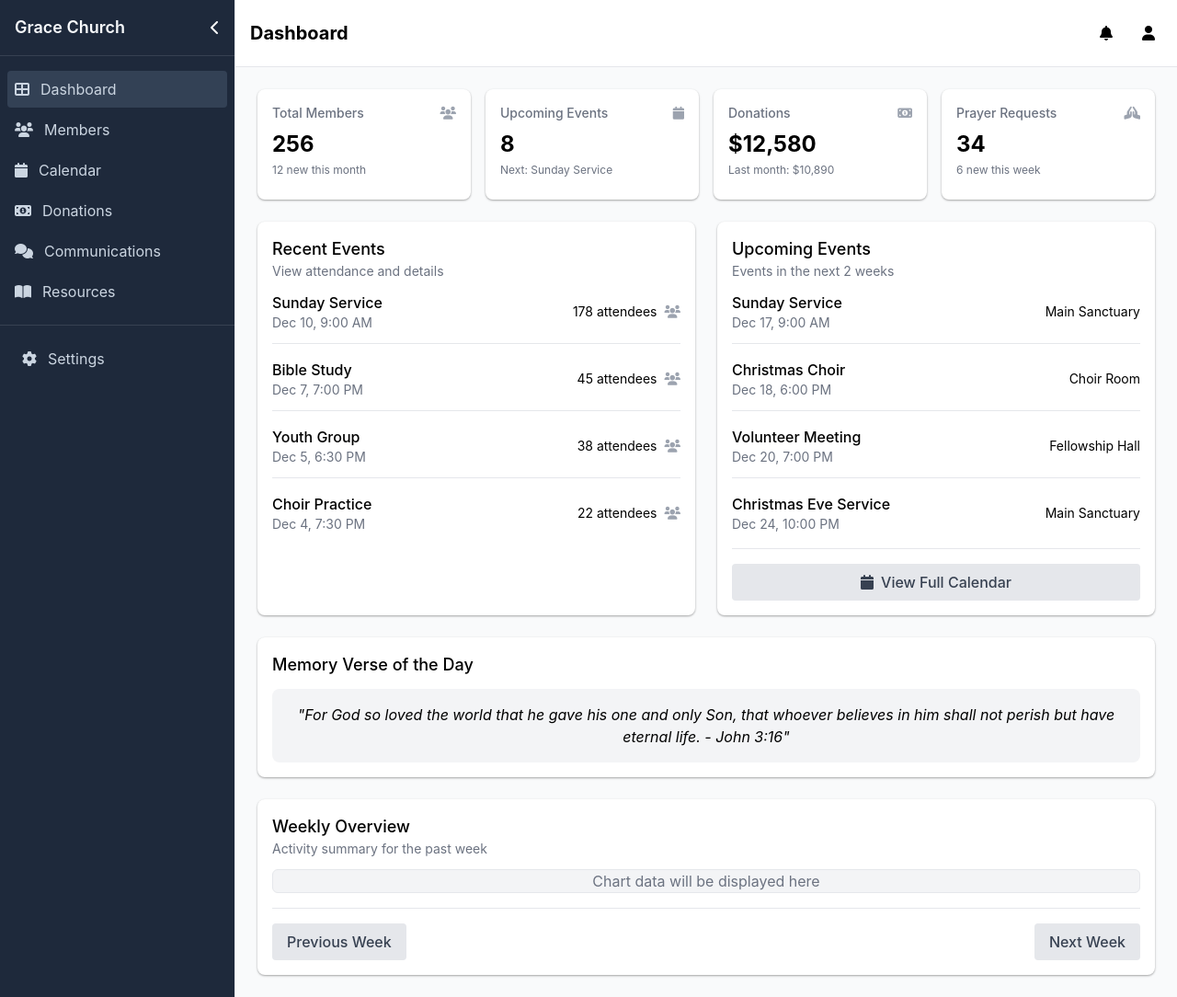
After one commit to t-ed-c/church-managament-system, a PHP site: page /dashboard.php in a window 1280 px wide. The commit adds this page. Shown: the whole page at 92% size. Run offline with PHP 8.4, Linux system fonts and the light colour scheme.

Commit message:
maintenance

```diff
--- /dev/null
+++ b/dashboard.php
@@ -0,0 +1,406 @@
+<!DOCTYPE html>
+<html lang="en">
+<head>
+    <meta charset="UTF-8">
+    <meta name="viewport" content="width=device-width, initial-scale=1.0">
+    <title>Church Dashboard</title>
+    <!-- Tailwind CDN for styling -->
+    <link href="https://cdn.jsdelivr.net/npm/tailwindcss@2.2.19/dist/tailwind.min.css" rel="stylesheet">
+    <!-- Font Awesome for icons -->
+    <link rel="stylesheet" href="https://cdnjs.cloudflare.com/ajax/libs/font-awesome/6.0.0-beta3/css/all.min.css">
+    <style>
+        /* Custom CSS for the dashboard */
+        body {
+            font-family: 'Inter', sans-serif;
+            background-color: #f9fafb;
+            margin: 0;
+            padding: 0;
+        }
+
+        .sidebar {
+            background-color: #1e293b;
+            color: #f8fafc;
+            height: 100vh;
+            transition: width 0.3s ease;
+            overflow-y: auto;
+        }
+
+        .sidebar a {
+            color: #cbd5e1;
+            transition: all 0.2s ease;
+        }
+
+        .sidebar a:hover {
+            background-color: #334155;
+            color: #f8fafc;
+        }
+
+        .sidebar-active {
+            background-color: #334155;
+            color: #f8fafc;
+        }
+
+        .card {
+            background-color: white;
+            border-radius: 0.5rem;
+            box-shadow: 0 1px 3px rgba(0,0,0,0.12), 0 1px 2px rgba(0,0,0,0.24);
+            transition: all 0.3s cubic-bezier(.25,.8,.25,1);
+        }
+
+        .card:hover {
+            box-shadow: 0 14px 28px rgba(0,0,0,0.25), 0 10px 10px rgba(0,0,0,0.22);
+        }
+
+        .stats-card {
+            min-height: 120px;
+        }
+
+        .loader {
+            border: 4px solid #f3f3f3;
+            border-top: 4px solid #3498db;
+            border-radius: 50%;
+            width: 30px;
+            height: 30px;
+            animation: spin 2s linear infinite;
+            margin: 20px auto;
+        }
+
+        @keyframes spin {
+            0% { transform: rotate(0deg); }
+            100% { transform: rotate(360deg); }
+        }
+    </style>
+</head>
+<body>
+    <div class="flex h-screen overflow-hidden">
+        <!-- Sidebar -->
+        <div id="sidebar" class="sidebar w-64 border-r border-gray-200">
+            <div class="p-4 flex items-center justify-between border-b border-gray-700">
+                <div class="font-semibold text-lg">Grace Church</div>
+                <button id="toggleSidebar" class="text-white focus:outline-none">
+                    <i class="fas fa-chevron-left"></i>
+                </button>
+            </div>
+            <nav class="px-2 py-4">
+                <ul class="space-y-1">
+                    <li>
+                        <a href="#" class="flex items-center p-2 rounded sidebar-active">
+                            <i class="fas fa-th-large"></i>
+                            <span class="ml-3">Dashboard</span>
+                        </a>
+                    </li>
+                    <li>
+                        <a href="#" class="flex items-center p-2 rounded hover:bg-sidebar-accent">
+                            <i class="fas fa-users"></i>
+                            <span class="ml-3">Members</span>
+                        </a>
+                    </li>
+                    <li>
+                        <a href="#" class="flex items-center p-2 rounded hover:bg-sidebar-accent">
+                            <i class="fas fa-calendar"></i>
+                            <span class="ml-3">Calendar</span>
+                        </a>
+                    </li>
+                    <li>
+                        <a href="#" class="flex items-center p-2 rounded hover:bg-sidebar-accent">
+                            <i class="fas fa-money-bill-alt"></i>
+                            <span class="ml-3">Donations</span>
+                        </a>
+                    </li>
+                    <li>
+                        <a href="#" class="flex items-center p-2 rounded hover:bg-sidebar-accent">
+                            <i class="fas fa-comments"></i>
+                            <span class="ml-3">Communications</span>
+                        </a>
+                    </li>
+                    <li>
+                        <a href="#" class="flex items-center p-2 rounded hover:bg-sidebar-accent">
+                            <i class="fas fa-book-open"></i>
+                            <span class="ml-3">Resources</span>
+                        </a>
+                    </li>
+                </ul>
+            </nav>
+            <div class="p-4 border-t border-gray-700 mt-auto">
+                <a href="#" class="flex items-center p-2 rounded hover:bg-sidebar-accent">
+                    <i class="fas fa-cog"></i>
+                    <span class="ml-3">Settings</span>
+                </a>
+            </div>
+        </div>
+
+        <!-- Main Content -->
+        <div class="flex-1 overflow-auto">
+            <!-- Header -->
+            <header class="border-b bg-white p-4 flex justify-between items-center">
+                <h1 class="text-xl font-bold">Dashboard</h1>
+                <div class="flex items-center space-x-4">
+                    <button class="p-2 rounded-full hover:bg-gray-100">
+                        <i class="fas fa-bell"></i>
+                    </button>
+                    <button class="p-2 rounded-full hover:bg-gray-100">
+                        <i class="fas fa-user"></i>
+                    </button>
+                </div>
+            </header>
+
+            <!-- Main Dashboard Content -->
+            <main class="p-6">
+                <!-- Stats Cards -->
+                <div id="stats-container" class="grid grid-cols-1 gap-4 md:grid-cols-2 lg:grid-cols-4 mb-6">
+                    <!-- Members Stats -->
+                    <div class="card stats-card p-4">
+                        <div class="flex flex-row items-center justify-between pb-2">
+                            <h3 class="text-sm font-medium text-gray-500">Total Members</h3>
+                            <i class="fas fa-users text-gray-400 text-sm"></i>
+                        </div>
+                        <div class="text-2xl font-bold"><?php echo $members['total'] ?? '256'; ?></div>
+                        <p class="text-xs text-gray-500 mt-1">
+                            <?php echo ($members['new_this_month'] ?? '12') . ' new this month'; ?>
+                        </p>
+                    </div>
+
+                    <!-- Events Stats -->
+                    <div class="card stats-card p-4">
+                        <div class="flex flex-row items-center justify-between pb-2">
+                            <h3 class="text-sm font-medium text-gray-500">Upcoming Events</h3>
+                            <i class="fas fa-calendar text-gray-400 text-sm"></i>
+                        </div>
+                        <div class="text-2xl font-bold"><?php echo $events['total_upcoming'] ?? '8'; ?></div>
+                        <p class="text-xs text-gray-500 mt-1">
+                            Next: <?php echo $events['upcoming'][0]['name'] ?? 'Sunday Service'; ?>
+                        </p>
+                    </div>
+
+                    <!-- Donations Stats -->
+                    <div class="card stats-card p-4">
+                        <div class="flex flex-row items-center justify-between pb-2">
+                            <h3 class="text-sm font-medium text-gray-500">Donations</h3>
+                            <i class="fas fa-money-bill-alt text-gray-400 text-sm"></i>
+                        </div>
+                        <div class="text-2xl font-bold">$<?php echo number_format($donations['current_month'] ?? 12580); ?></div>
+                        <p class="text-xs text-gray-500 mt-1">
+                            Last month: $<?php echo number_format($donations['last_month'] ?? 10890); ?>
+                        </p>
+                    </div>
+
+                    <!-- Prayer Requests Stats -->
+                    <div class="card stats-card p-4">
+                        <div class="flex flex-row items-center justify-between pb-2">
+                            <h3 class="text-sm font-medium text-gray-500">Prayer Requests</h3>
+                            <i class="fas fa-praying-hands text-gray-400 text-sm"></i>
+                        </div>
+                        <div class="text-2xl font-bold"><?php echo $prayerRequests['total'] ?? '34'; ?></div>
+                        <p class="text-xs text-gray-500 mt-1">
+                            <?php echo ($prayerRequests['new_this_week'] ?? '6') . ' new this week'; ?>
+                        </p>
+                    </div>
+                </div>
+
+                <!-- Events and Memory Verse -->
+                <div class="grid grid-cols-1 gap-6 md:grid-cols-2 mb-6">
+                    <!-- Recent Events -->
+                    <div class="card p-4">
+                        <div class="mb-3">
+                            <h3 class="text-lg font-medium">Recent Events</h3>
+                            <p class="text-sm text-gray-500">View attendance and details</p>
+                        </div>
+                        <div class="space-y-4">
+                            <?php if (isset($events['recent']) && is_array($events['recent'])): ?>
+                                <?php foreach ($events['recent'] as $event): ?>
+                                    <div class="flex items-center justify-between border-b pb-3 last:border-0 last:pb-0">
+                                        <div>
+                                            <p class="font-medium"><?php echo $event['name']; ?></p>
+                                            <p class="text-sm text-gray-500"><?php echo $event['date']; ?></p>
+                                        </div>
+                                        <div class="flex items-center gap-2">
+                                            <span class="text-sm"><?php echo $event['attendees']; ?> attendees</span>
+                                            <i class="fas fa-users text-gray-400 text-sm"></i>
+                                        </div>
+                                    </div>
+                                <?php endforeach; ?>
+                            <?php else: ?>
+                                <div class="flex items-center justify-between border-b pb-3">
+                                    <div>
+                                        <p class="font-medium">Sunday Service</p>
+                                        <p class="text-sm text-gray-500">Dec 10, 9:00 AM</p>
+                                    </div>
+                                    <div class="flex items-center gap-2">
+                                        <span class="text-sm">178 attendees</span>
+                                        <i class="fas fa-users text-gray-400 text-sm"></i>
+                                    </div>
+                                </div>
+                                <div class="flex items-center justify-between border-b pb-3">
+                                    <div>
+                                        <p class="font-medium">Bible Study</p>
+                                        <p class="text-sm text-gray-500">Dec 7, 7:00 PM</p>
+                                    </div>
+                                    <div class="flex items-center gap-2">
+                                        <span class="text-sm">45 attendees</span>
+                                        <i class="fas fa-users text-gray-400 text-sm"></i>
+                                    </div>
+                                </div>
+                                <div class="flex items-center justify-between border-b pb-3">
+                                    <div>
+                                        <p class="font-medium">Youth Group</p>
+                                        <p class="text-sm text-gray-500">Dec 5, 6:30 PM</p>
+                                    </div>
+                                    <div class="flex items-center gap-2">
+                                        <span class="text-sm">38 attendees</span>
+                                        <i class="fas fa-users text-gray-400 text-sm"></i>
+                                    </div>
+                                </div>
+                                <div class="flex items-center justify-between">
+                                    <div>
+                                        <p class="font-medium">Choir Practice</p>
+                                        <p class="text-sm text-gray-500">Dec 4, 7:30 PM</p>
+                                    </div>
+                                    <div class="flex items-center gap-2">
+                                        <span class="text-sm">22 attendees</span>
+                                        <i class="fas fa-users text-gray-400 text-sm"></i>
+                                    </div>
+                                </div>
+                            <?php endif; ?>
+                        </div>
+                    </div>
+
+                    <!-- Upcoming Events -->
+                    <div class="card p-4">
+                        <div class="mb-3">
+                            <h3 class="text-lg font-medium">Upcoming Events</h3>
+                            <p class="text-sm text-gray-500">Events in the next 2 weeks</p>
+                        </div>
+                        <div class="space-y-4">
+                            <?php if (isset($events['upcoming']) && is_array($events['upcoming'])): ?>
+                                <?php foreach ($events['upcoming'] as $event): ?>
+                                    <div class="flex items-center justify-between border-b pb-3 last:border-0 last:pb-0">
+                                        <div>
+                                            <p class="font-medium"><?php echo $event['name']; ?></p>
+                                            <p class="text-sm text-gray-500"><?php echo $event['date']; ?></p>
+                                        </div>
+                                        <div class="text-sm text-right">
+                                            <p><?php echo $event['location']; ?></p>
+                                        </div>
+                                    </div>
+                                <?php endforeach; ?>
+                            <?php else: ?>
+                                <div class="flex items-center justify-between border-b pb-3">
+                                    <div>
+                                        <p class="font-medium">Sunday Service</p>
+                                        <p class="text-sm text-gray-500">Dec 17, 9:00 AM</p>
+                                    </div>
+                                    <div class="text-sm text-right">
+                                        <p>Main Sanctuary</p>
+                                    </div>
+                                </div>
+                                <div class="flex items-center justify-between border-b pb-3">
+                                    <div>
+                                        <p class="font-medium">Christmas Choir</p>
+                                        <p class="text-sm text-gray-500">Dec 18, 6:00 PM</p>
+                                    </div>
+                                    <div class="text-sm text-right">
+                                        <p>Choir Room</p>
+                                    </div>
+                                </div>
+                                <div class="flex items-center justify-between border-b pb-3">
+                                    <div>
+                                        <p class="font-medium">Volunteer Meeting</p>
+                                        <p class="text-sm text-gray-500">Dec 20, 7:00 PM</p>
+                                    </div>
+                                    <div class="text-sm text-right">
+                                        <p>Fellowship Hall</p>
+                                    </div>
+                                </div>
+                                <div class="flex items-center justify-between">
+                                    <div>
+                                        <p class="font-medium">Christmas Eve Service</p>
+                                        <p class="text-sm text-gray-500">Dec 24, 10:00 PM</p>
+                                    </div>
+                                    <div class="text-sm text-right">
+                                        <p>Main Sanctuary</p>
+                                    </div>
+                                </div>
+                            <?php endif; ?>
+                        </div>
+                        <div class="mt-4 pt-4 border-t border-gray-200">
+                            <button class="w-full py-2 px-4 bg-gray-200 hover:bg-gray-300 rounded text-gray-700 font-medium flex items-center justify-center">
+                                <i class="fas fa-calendar mr-2"></i>
+                                View Full Calendar
+                            </button>
+                        </div>
+                    </div>
+                </div>
+
+                <!-- Memory Verse Section -->
+                <div class="card p-4 mb-6">
+                    <div class="mb-3">
+                        <h3 class="text-lg font-medium">Memory Verse of the Day</h3>
+                    </div>
+                    <div class="p-4 bg-gray-100 rounded-lg italic text-center">
+                        "<?php echo $verseInfo['verse'] ?? 'For God so loved the world that he gave his one and only Son, that whoever believes in him shall not perish but have eternal life. - John 3:16'; ?>"
+                    </div>
+                </div>
+
+                <!-- Weekly Overview Chart Section -->
+                <div class="card p-4">
+                    <div class="mb-3">
+                        <h3 class="text-lg font-medium">Weekly Overview</h3>
+                        <p class="text-sm text-gray-500">Activity summary for the past week</p>
+                    </div>
+                    <div class="h-[200px] flex items-center justify-center border rounded-md bg-gray-100">
+                        <p class="text-gray-500">Chart data will be displayed here</p>
+                    </div>
+                    <div class="mt-4 pt-4 border-t border-gray-200 flex justify-between">
+                        <button class="py-2 px-4 bg-gray-200 hover:bg-gray-300 rounded text-gray-700 font-medium">
+                            Previous Week
+                        </button>
+                        <button class="py-2 px-4 bg-gray-200 hover:bg-gray-300 rounded text-gray-700 font-medium">
+                            Next Week
+                        </button>
+                    </div>
+                </div>
+            </main>
+        </div>
+    </div>
+
+    <!-- JavaScript for interactive features -->
+    <script>
+        document.addEventListener('DOMContentLoaded', function() {
+            // Toggle sidebar functionality
+            const toggleSidebar = document.getElementById('toggleSidebar');
+            const sidebar = document.getElementById('sidebar');
+            let sidebarOpen = true;
+
+            toggleSidebar.addEventListener('click', function() {
+                if (sidebarOpen) {
+                    sidebar.classList.remove('w-64');
+                    sidebar.classList.add('w-20');
+
+                    // Hide text in sidebar links
+                    const sidebarText = document.querySelectorAll('#sidebar span');
+                    sidebarText.forEach(span => {
+                        span.style.display = 'none';
+                    });
+
+                    // Change icon
+                    toggleSidebar.innerHTML = '<i class="fas fa-chevron-right"></i>';
+                } else {
+                    sidebar.classList.remove('w-20');
+                    sidebar.classList.add('w-64');
+
+                    // Show text in sidebar links
+                    const sidebarText = document.querySelectorAll('#sidebar span');
+                    sidebarText.forEach(span => {
+                        span.style.display = 'inline';
+                    });
+
+                    // Change icon
+                    toggleSidebar.innerHTML = '<i class="fas fa-chevron-left"></i>';
+                }
+
+                sidebarOpen = !sidebarOpen;
+            });
+        });
+    </script>
+</body>
+</html>
--- a/homepage.php
+++ b/homepage.php
@@ -25,7 +25,7 @@ $verse = mysqli_fetch_assoc($verse_query)['verse'] ?? "No memory verse available
     <meta charset="UTF-8">
     <meta name="viewport" content="width=device-width, initial-scale=1.0">
     <title>Homepage</title>
-    <link rel="stylesheet" href="style.css">
+    <link rel="stylesheet" href="homepage.css">
 </head>
 <body>
     <header>
```
Also changed, not shown: contact.css (added, +96 -0 lines), contact.php (added, +59 -0 lines), homepage.css (added, +138 -0 lines), homepage.js (added, +24 -0 lines).
